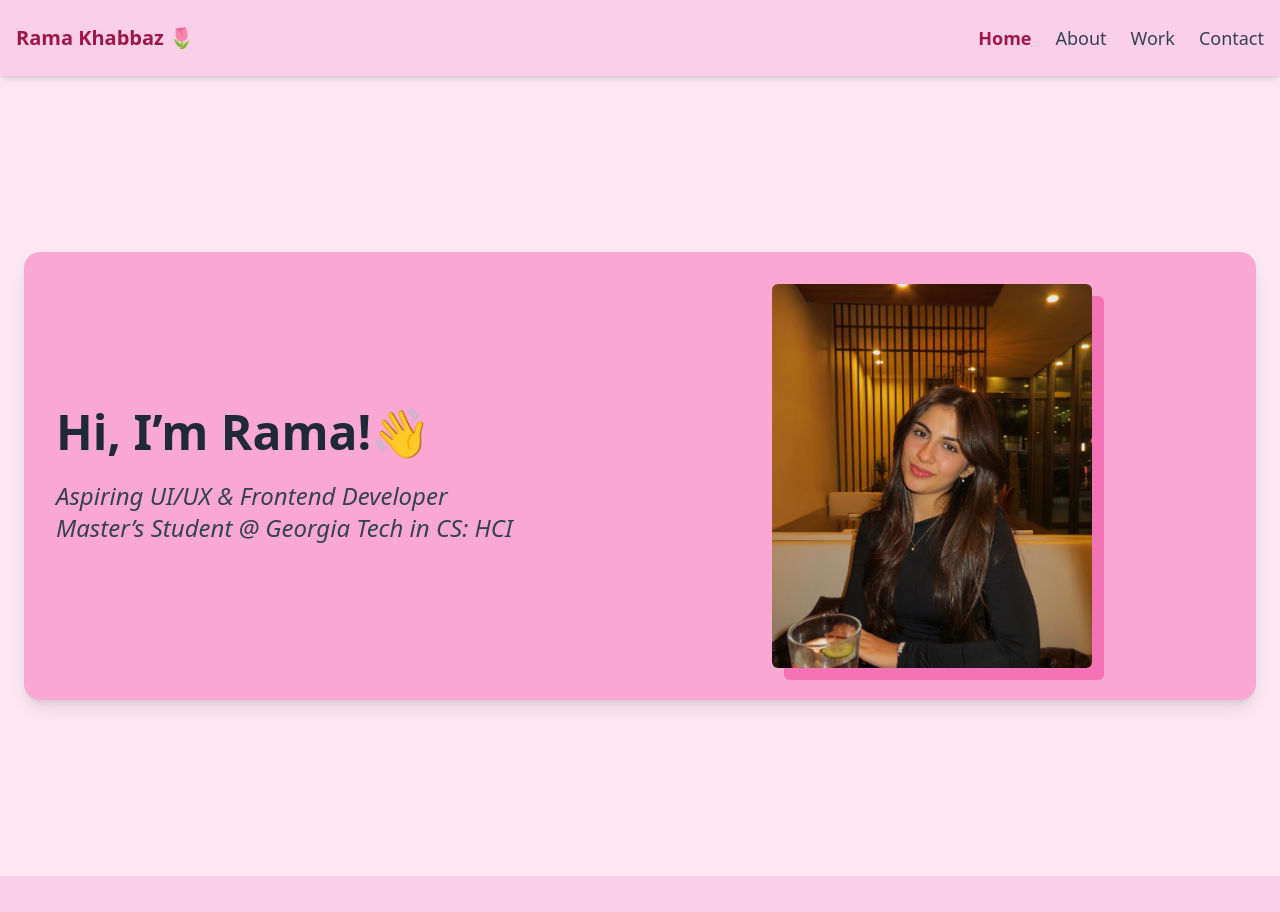
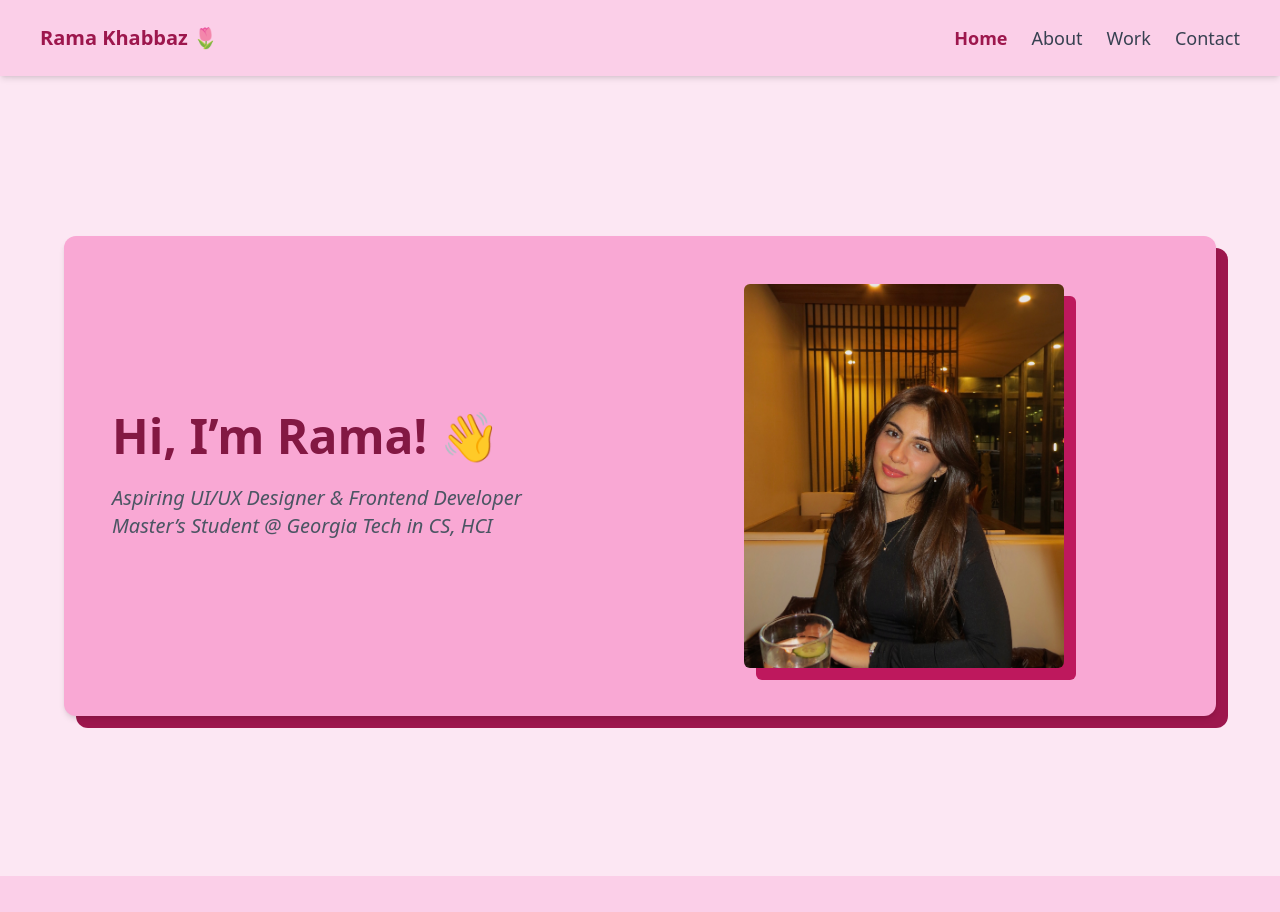
Before and after one commit to ramakhabbaz/portfolio, a React (Vite) app: page / in a window 1280 px wide. Shown: the top 912 px of the page. Built offline with nearby package versions, Linux system fonts and the light colour scheme.

Commit message:
Visual adjustments to home page

```diff
--- a/src/components/Footer.tsx
+++ b/src/components/Footer.tsx
@@ -1,7 +1,7 @@
 export default function Footer() {
   return (
-    <footer className="bg-pink-200 py-8 px-6">
-      <div className="max-w-7xl mx-auto flex flex-col md:flex-row justify-between items-center">
+    <footer className="bg-pink-200 py-8 px-10">
+      <div className="max-w-full mx-auto flex flex-col md:flex-row justify-between items-center">
         {/* Left section: Title + Flower + Subtitle */}
         <div className="flex items-center gap-4 mb-4 md:mb-0">
           <p className="text-3xl">🌷</p>
--- a/src/components/Navbar.tsx
+++ b/src/components/Navbar.tsx
@@ -10,7 +10,7 @@ const navItems = [
 export default function Navbar() {
   return (
     <header className="bg-pink-200 shadow-md sticky top-0 z-50">
-      <nav className="max-w-7xl mx-auto px-4 py-6 flex items-center justify-between">
+      <nav className="max-w-full mx-auto px-10 py-6 flex items-center justify-between">
         <div className="text-xl font-bold text-pink-800">Rama Khabbaz 🌷</div>
         <ul className="flex space-x-6">
           {navItems.map((item) => (
--- a/src/pages/Home.tsx
+++ b/src/pages/Home.tsx
@@ -3,22 +3,29 @@ import profilePic from "../assets/profile-pic.jpg";
 export default function Home() {
   return (
     <section className="min-h-screen bg-pink-100 flex items-center justify-center px-6 py-12 md:">
-      <div className="max-w-7xl w-full bg-pink-300 rounded-2xl shadow-lg flex flex-col md:flex-row items-center justify-between p-8">
+      {/* */}
+      <div className="relative max-w-6xl w-full">
+        {/* Shadow card behind main content card */}
+        <div className="absolute inset-0 translate-x-3 translate-y-3 rounded-xl z-0 bg-pink-800" />
+
+        {/* Foreground of main content card */}
+        <div className="relative rounded-xl p-8 md:p-12 shadow-md z-10 bg-pink-300">
+          <div className="flex flex-col md:flex-row items-center justify-between gap-10">
             {/* Left: Text */}
             <div className="text-center md:text-left">
-          <h1 className="text-5xl font-bold text-gray-800 mb-6">
-            Hi, I’m Rama!👋
+              <h1 className="text-5xl font-bold text-pink-900 mb-6">
+                Hi, I’m Rama! 👋
               </h1>
-          <p className="text-2xl text-gray-700 italic">
-            Aspiring UI/UX & Frontend Developer <br />
-            Master’s Student @ Georgia Tech in CS: HCI
+              <p className="text-xl text-gray-600 italic">
+                Aspiring UI/UX Designer & Frontend Developer <br />
+                Master’s Student @ Georgia Tech in CS, HCI
               </p>
             </div>
 
             {/* Right: Profile Image */}
             <div className="md:w-1/2 flex justify-center mt-10 md:mt-0 relative">
-          {/* Shadow box */}
-          <div className="absolute w-80 h-96 bg-pink-400 rounded-md z-0 translate-x-3 translate-y-3" />
+              {/* Shadow box behind profile image*/}
+              <div className="absolute w-80 h-96 bg-pink-700 rounded-md z-0 translate-x-3 translate-y-3" />
 
               {/* Profile image */}
               <img
@@ -28,6 +35,8 @@ export default function Home() {
               />
             </div>
           </div>
+        </div>
+      </div>
     </section>
   );
 }
```
Lines whose indentation alone changed are shown as unchanged.
